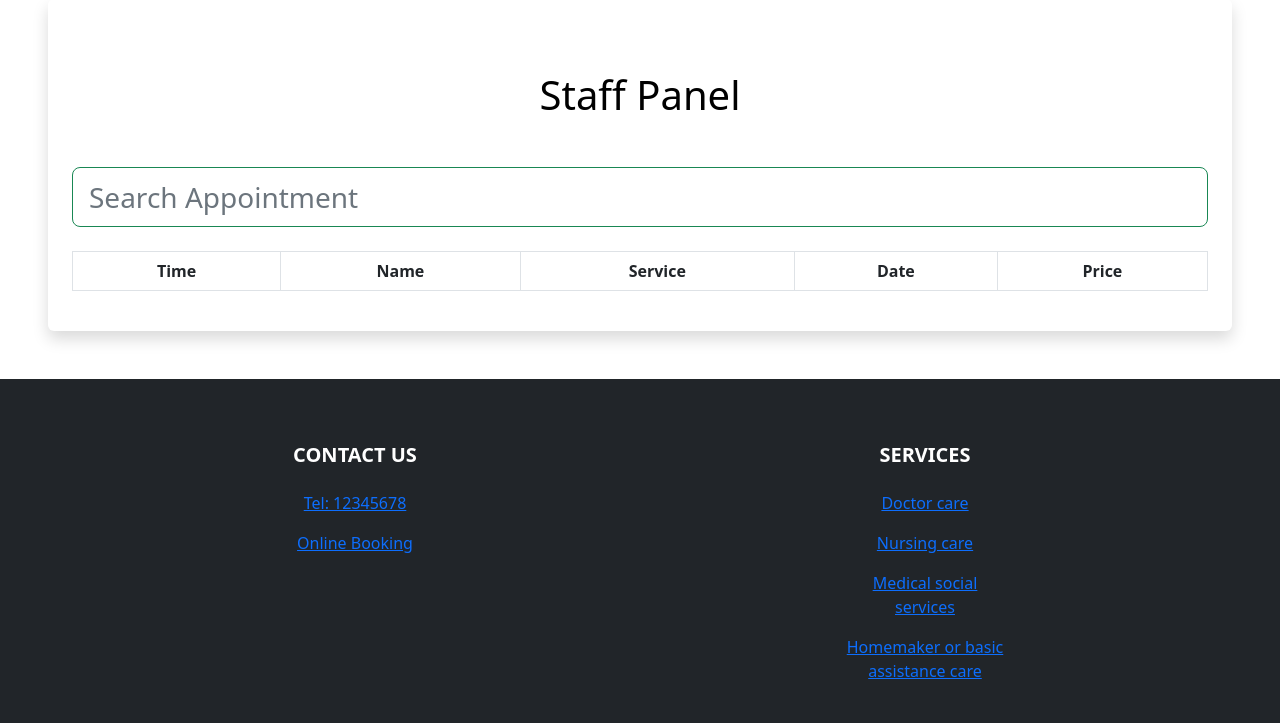
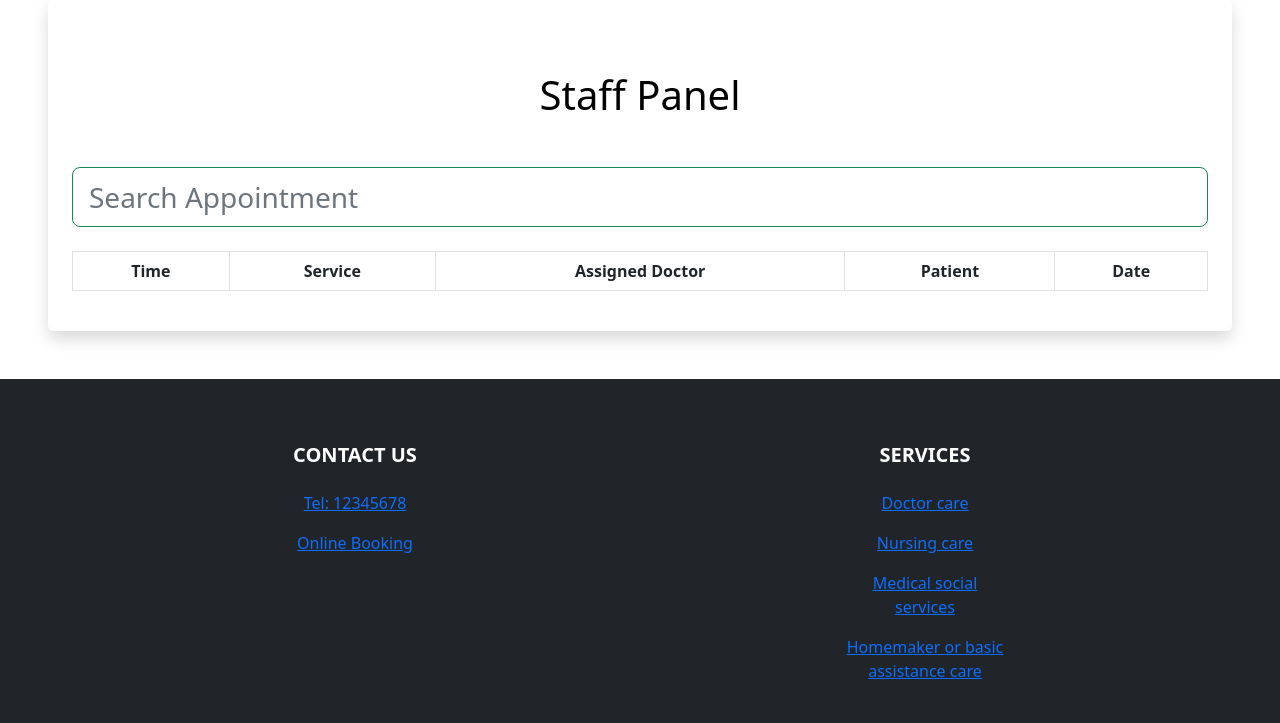
Before and after one commit to kurosakiaduma/poza, a Django app: page /staff-panel in a window 1280 px wide. Shown: the part 123-846 px from the top of the page. Run offline with Django 4.2, Linux system fonts and the light colour scheme; a user stored in the database is signed in; data that the repository does not hold is empty; parts of the project's set-up code (start-up, migrations or seed data) failed here and were passed over; some libraries are stand-ins or nearby versions.

Commit message:
completed the doctor assign logic||docs are assigned on a per service basis using a randint index on a low frequency doctor list

```diff
--- a/booking/models.py
+++ b/booking/models.py
@@ -151,11 +151,12 @@ class Doctor(Persona):
 
 class Appointment(models.Model):
     uuid = models.ForeignKey(Persona, on_delete=models.CASCADE)
-    app_id = models.BigAutoField(primary_key=True)
+    app_id = models.BigAutoField(primary_key=True,)
     service = models.CharField(max_length=50, choices=SERVICE_CHOICES, default="Physician / Internal Medicine")
     day = models.DateField(default=datetime.now)
-    time = models.CharField(max_length=10, choices=TIME_CHOICES, default="3 PM")
+    time = models.CharField(max_length=10, choices=TIME_CHOICES)
     time_ordered = models.DateTimeField(default=datetime.now, blank=True)
+    assigned_doctor = models.CharField(max_length=30, editable=False)
     price = models.PositiveIntegerField()
     def __str__(self):
         return f"{self.app_id}| {self.uuid.name} | {self.service} |day: {self.day} | time: {self.time}| {self.price}"
--- a/booking/templates/staffPanel.html
+++ b/booking/templates/staffPanel.html
@@ -18,20 +18,20 @@
           <thead>
             <tr>
               <th class="text-center" scope="col">Time</th>
-              <th class="text-center" scope="col">Name</th>
               <th class="text-center" scope="col">Service</th>
+              <th class="text-center" scope="col">Assigned Doctor</th>
+              <th class="text-center" scope="col">Patient</th>
               <th class="text-center" scope="col">Date</th>
-              <th class="text-center" scope="col">Price</th>
             </tr>
           </thead>
           <tbody id="myTable">
               {% for item in items %}
             <tr>
               <td class="text-center">{{item.time}}</td>
-              <td class="text-center">{{item.user.name}}</td>
               <td class="text-center">{{item.service}}</td>
+              <td class="text-center">{{item.assigned_doctor}}</td>
+              <td class="text-center">{{item.uuid.name}}</td>
               <td class="text-center">{{item.day}}</td>
-              <td class="text-center">{{item.price}}</td>
             </tr>
               {% endfor %}
           </tbody>
--- a/booking/urls.py
+++ b/booking/urls.py
@@ -1,12 +1,15 @@
 from django.urls import path
 from . import views
+from django.conf import settings
+from django.conf.urls.static import static
 
 urlpatterns = [
     path('', views.index, name='index'),
     path('bookings', views.booking, name='booking'),
     path('booking-submit', views.bookingSubmit, name='bookingSubmit'),
+    path('uploads',views.userPanel, name='userPanel'),
     path('user-panel', views.userPanel, name='userPanel'),
-    path('user-update/<int:id>', views.userUpdate, name='userUpdate'),
-    path('user-update-submit/<int:id>', views.userUpdateSubmit, name='userUpdateSubmit'),
+    path('user-update/<int:app_id>', views.userUpdate, name='userUpdate'),
+    path('user-update-submit/<int:app_id>', views.userUpdateSubmit, name='userUpdateSubmit'),
     path('staff-panel', views.staffPanel, name='staffPanel'),
-]
+]+  static(settings.MEDIA_URL, document_root=settings.MEDIA_ROOT)
--- a/booking/views.py
+++ b/booking/views.py
@@ -1,4 +1,5 @@
 from django.shortcuts import render, redirect
+from django.db.models import Count
 from datetime import datetime, timedelta
 from .models import *
 from django.contrib import messages
@@ -89,11 +90,38 @@ def service_times(service):
 def index(request):
     return render(request, "index.html",{})
 
+def assign_doctor(appears, doctors):
+    """Logic for assigning a doctor. I obtain a frequency queryset from the
+        appointments object on 'assigned_doctor', filter out values that have not appeared global least
+        and randomly select the the index value of the remaining values in the doctors list
+    """
+    for i, j in appears.items():
+        if j != min(appears.values()):
+            try:
+                doctors.remove(i)
+            except ValueError:
+                pass
+
+
+    if len(doctors) == 1:
+        assigned_doctor = doctors[0]
+    else:
+        try:
+            from random import randint
+            idx = randint(0, (len(doctors)-1))
+            assigned_doctor = doctors[idx]
+        except IndexError:
+            pass
+    return assigned_doctor
+
+
+
 def booking(request):
 
     """Function that applies the necessar business logic required in booking only available time slots within a 21-day period"""
     #Calling 'getServices' function to retrieve a list of all the available services
     services = getServices()
+    assigned_doctor = ""
     times = {}
 
     if request.method == 'POST':
@@ -117,12 +145,24 @@ def booking(request):
 
         #Filter to retrieve only available times from each date before displaying them to the user
         appointments = Appointment.objects.filter(service=service)
-        doctors = Doctor.objects.filter(role=service)
 
+        #Retrieve Doctor names from the filtered Doctor objects
+        doctors= []
+        service_doctors = Doctor.objects.filter(role=service).values_list("name")
+        appears = appointments.values_list('assigned_doctor').annotate(frequency = Count('assigned_doctor'))
+
+        for doctor in service_doctors:
+            doctors.append(doctor[0])
+
+        appears = dict(appears)
+
+        assigned_doctor = assign_doctor(appears=appears, doctors=doctors)
+
+        print(f"{appears} {doctors}\nASSIGNED DOCTOR-> {assigned_doctor}")
 
 
         for item in appointments:
-            print(item.day, item.time, item.price)
+            print(item.service, item.assigned_doctor, item.day)
 
         if appointments.exists():
             for item in appointments:
@@ -132,10 +172,12 @@ def booking(request):
                     validWorkdays.remove(appointment_date+' '+appointment_day+' '+item.time)
                     pass
 
-        print(f"{validWorkdays}, \nTHE DOCTORS ARE:{doctors}")
+
+        print(f"THE APPOINTMENT FORMAT {appointments}, \nTHE DOCTORS ARE:{doctors}")
 
         #Store day, service and times data in django session:
         request.session['service'] = service
+        request.session['assigned_doctor'] = assigned_doctor
         request.session['times'] = times
         request.session['validWorkdays'] = validWorkdays
 
@@ -159,6 +201,7 @@ def bookingSubmit(request):
     #Get stored data from django session:
     service = request.session.get('service')
     validWorkdays = request.session.get('validWorkdays')
+    assigned_doctor = request.session.get('assigned_doctor')
 
     #Handle pricing on a seperate thread
     if service in ["Nephrology", "Physician /Internal Medicine", "Ear, Nose and Throat (ENT)","Dermatology", "Adult Neurology", "General Surgery", "Paediatrics and Child Health", "Pain Management", "Gynaecology / Laparoscopic / Obsterics", "Ophthalmology", "Radiology"]:
@@ -189,6 +232,7 @@ def bookingSubmit(request):
                             service = service,
                             day = date,
                             time = time,
+                            assigned_doctor = assigned_doctor,
                             uuid = user,
                             price = price
                             )
@@ -320,9 +364,11 @@ def userUpdateSubmit(request, app_id):
                         if Appointment.objects.filter(day=day, time=time).count() < 1 or userSelectedTime == time:
                             AppointmentForm = Appointment.objects.filter(pk=id).update(
                                 user = user,
+                                doctor_name = [],
                                 service = service,
                                 day = day,
                                 time = time,
+
                             )
                             messages.success(request, "Appointment Edited!")
                             return redirect('index')
@@ -345,16 +391,21 @@ def userUpdateSubmit(request, app_id):
     })
 
 def staffPanel(request):
+    user = request.user
+
     today = datetime.today()
     minDate = today.strftime('%Y-%m-%d')
     deltatime = today + timedelta(days=21)
     strdeltatime = deltatime.strftime('%Y-%m-%d')
     maxDate = strdeltatime
+
     #Only show the Appointments 21 days from today
     items = Appointment.objects.filter(day__range=[minDate, maxDate]).order_by('day', 'time')
 
     return render(request, 'staffPanel.html', {
         'items':items,
+        "user": user,
+        "name": user.name
     })
 def getServices():
     services=[]
```
Also changed, not shown: booking/admin.py (+8 -2 lines), booking/forms.py (+0 -10 lines), booking/lookups.py (added, +13 -0 lines), booking/middlewares.py (added, +11 -0 lines), booking/migrations/0001_initial.py, booking/migrations/0002_alter_appointment_service_alter_doctor_image_and_more.py, booking/migrations/0003_alter_persona_uuid.py, booking/migrations/0004_alter_persona_uuid.py, booking/migrations/0005_alter_persona_uuid.py, booking/migrations/0006_alter_appointment_service_alter_doctor_role_and_more.py (added), booking/migrations/0007_appointment_assigned_doctor_alter_appointment_time_and_more.py (added), booking/migrations/0008_alter_persona_uuid.py, booking/migrations/0009_alter_persona_uuid.py.
